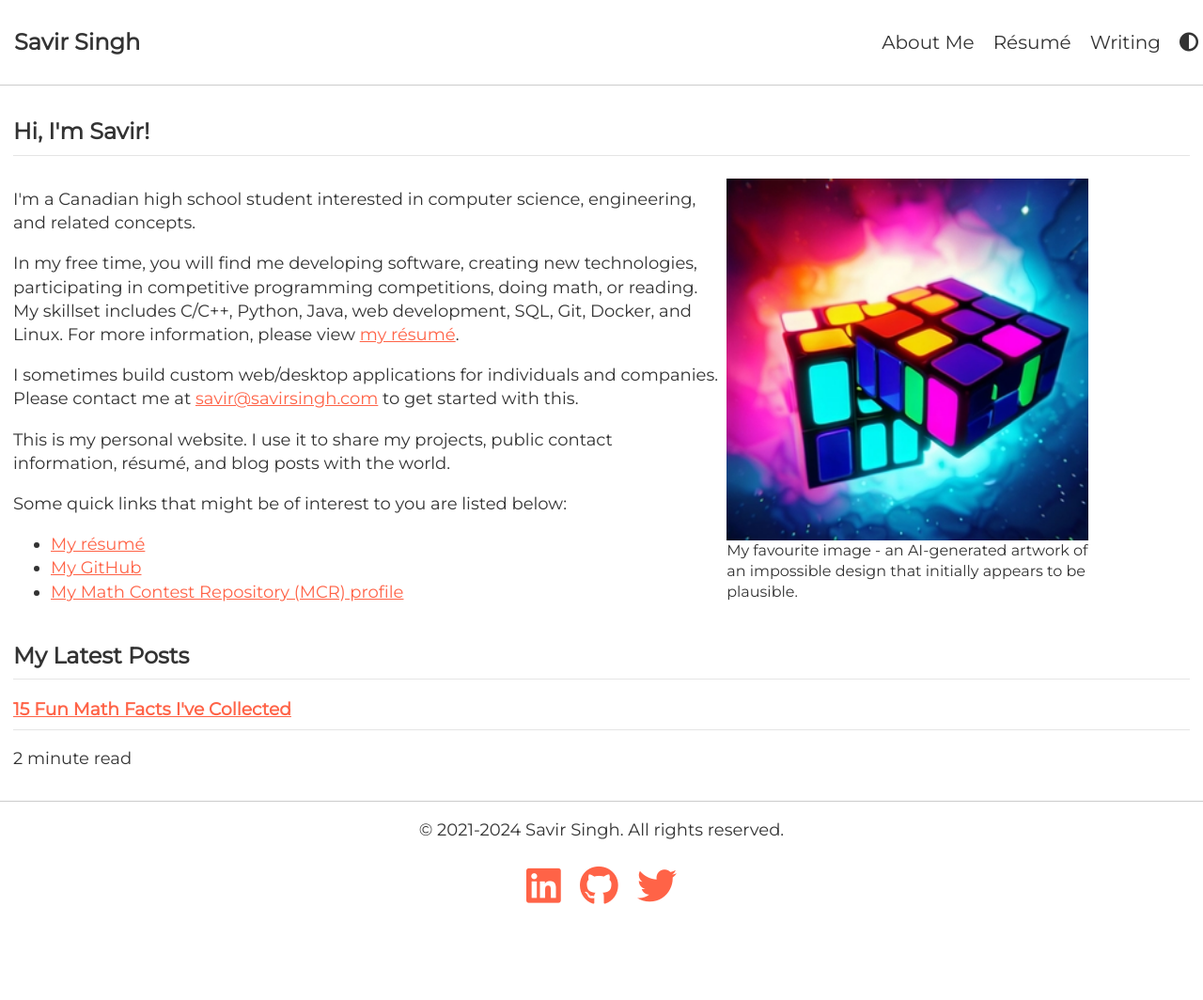
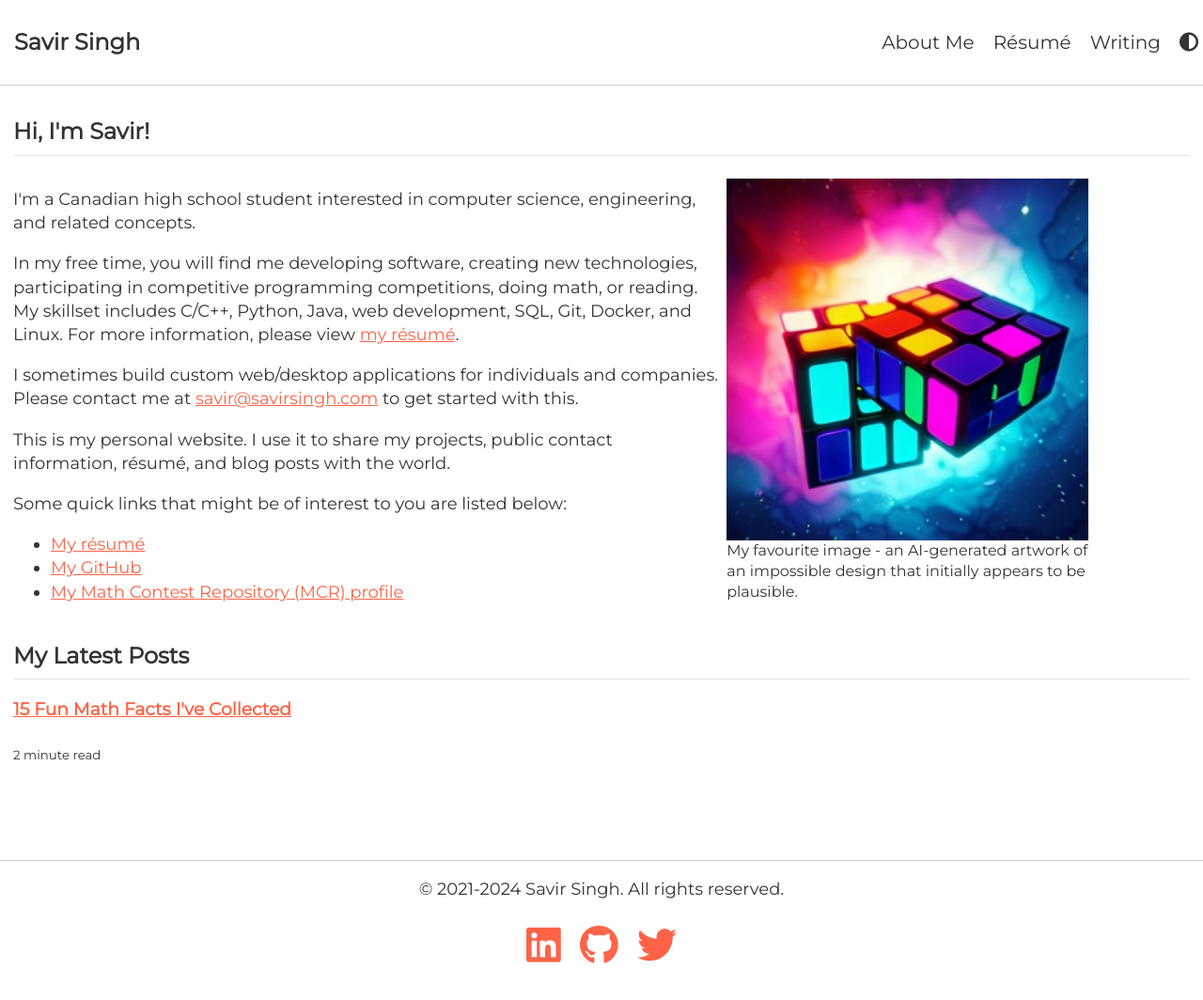
Before and after one commit to savirsingh/savirsingh.github.io, a Jekyll site: the page built from index.md, in a window 1280 px wide and 1081 px high. Shown: the top 1064 px of the window at 94% size. Built offline with Jekyll 4.4.1, drawn with Linux system fonts in a browser that asks for light colours.

Commit message:
Update index.md

```diff
--- a/index.md
+++ b/index.md
@@ -33,8 +33,8 @@ title: Home
 {% assign sorted_posts = site.posts | sort: 'date' | reverse %}
 {% for post in sorted_posts limit:3 %}
 <div>
-  <h3><a href="{{ post.url }}">{{ post.title }}</a></h3>
-  <p>{{ post.content | number_of_words | divided_by: 200 | round }} minute read</p>
-  <p>{{ post.excerpt }}</p>
-</div>
+  <h3 style="border-bottom: none"><a href="{{ post.url }}">{{ post.title }}</a></h3>
+  <small>{{ post.content | number_of_words | divided_by: 200 | round }} minute read</small><br>
+  <small>{{ post.excerpt }}</small>
+</div><br><br>
 {% endfor %}
```
